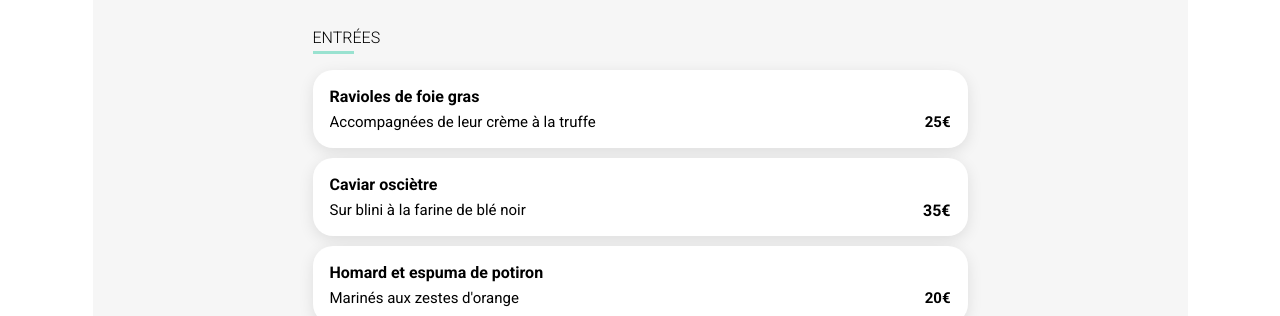
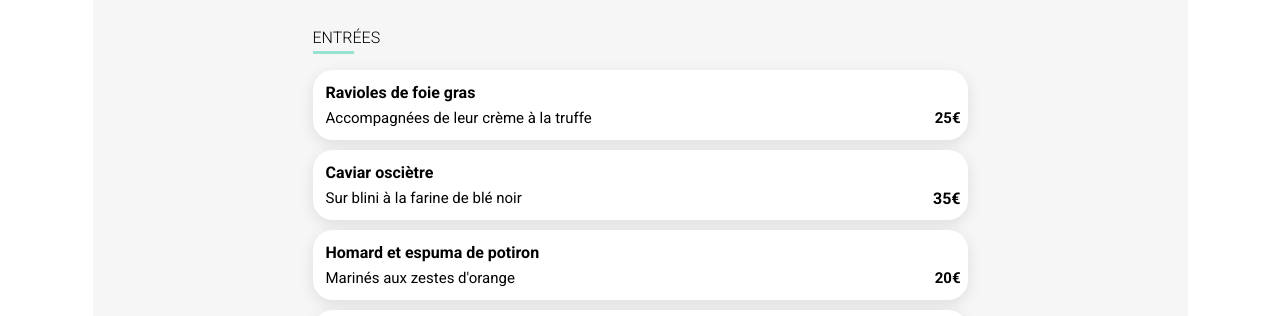
Before and after one commit to Enissaos/P4-ohmyfood, a plain HTML site: page Assets/Restaurants/note.html in a window 1280 px wide. Shown: the part 450-766 px from the top of the page. Drawn offline with Linux system fonts and the light colour scheme; a web font is replaced by a local one.

Commit message:
correction

```diff
--- a/Assets/SASS/restaurants.scss
+++ b/Assets/SASS/restaurants.scss
@@ -145,13 +145,13 @@ header {
         }
 
         .card {
-            padding: 15px;
             border-radius: 20px;
             background-color: #ffffff;
             box-shadow: 0px 4.011494159698486px 15.043103218078613px 0px #0000001A;
             position: relative;
             margin-bottom: 10px;
             overflow: hidden;
+            display: flex;
 
 
             &:hover {
@@ -160,11 +160,7 @@ header {
                 }
             }
 
-            &:hover {
-                .prix {
-                    margin-right: 70px;
-                }
-            }
+
 
 
 
@@ -182,32 +178,29 @@ header {
                 margin-top: 0px;
                 white-space: nowrap;
                 text-overflow: ellipsis;
+                overflow: hidden;
+            }
+
+            .name {
+                padding: 13px;
+                cursor: pointer;
+                display: flex;
+                flex-direction: column;
+                flex: 1;
+                min-width: 0;
 
             }
 
-            .name {
-                padding: 2px;
-                cursor: pointer;
-                width: 70%;
-            }
-
             .prix {
-                position: absolute;
-                right: 17px;
-                top: 43px;
-                transition: 400ms ease-out;
+                margin-right: 27px;
                 font-weight: bold;
-
+                margin-top: 39px;
             }
 
             .check {
                 display: flex;
                 background-color: #99e2d0;
                 color: white;
-                position: absolute;
-                right: 0;
-                height: 100%;
-                top: 0;
                 align-items: center;
                 justify-content: center;
                 font-size: 24px;
```
Also changed, not shown: Assets/CSS/restaurants.css, 1 other file.
